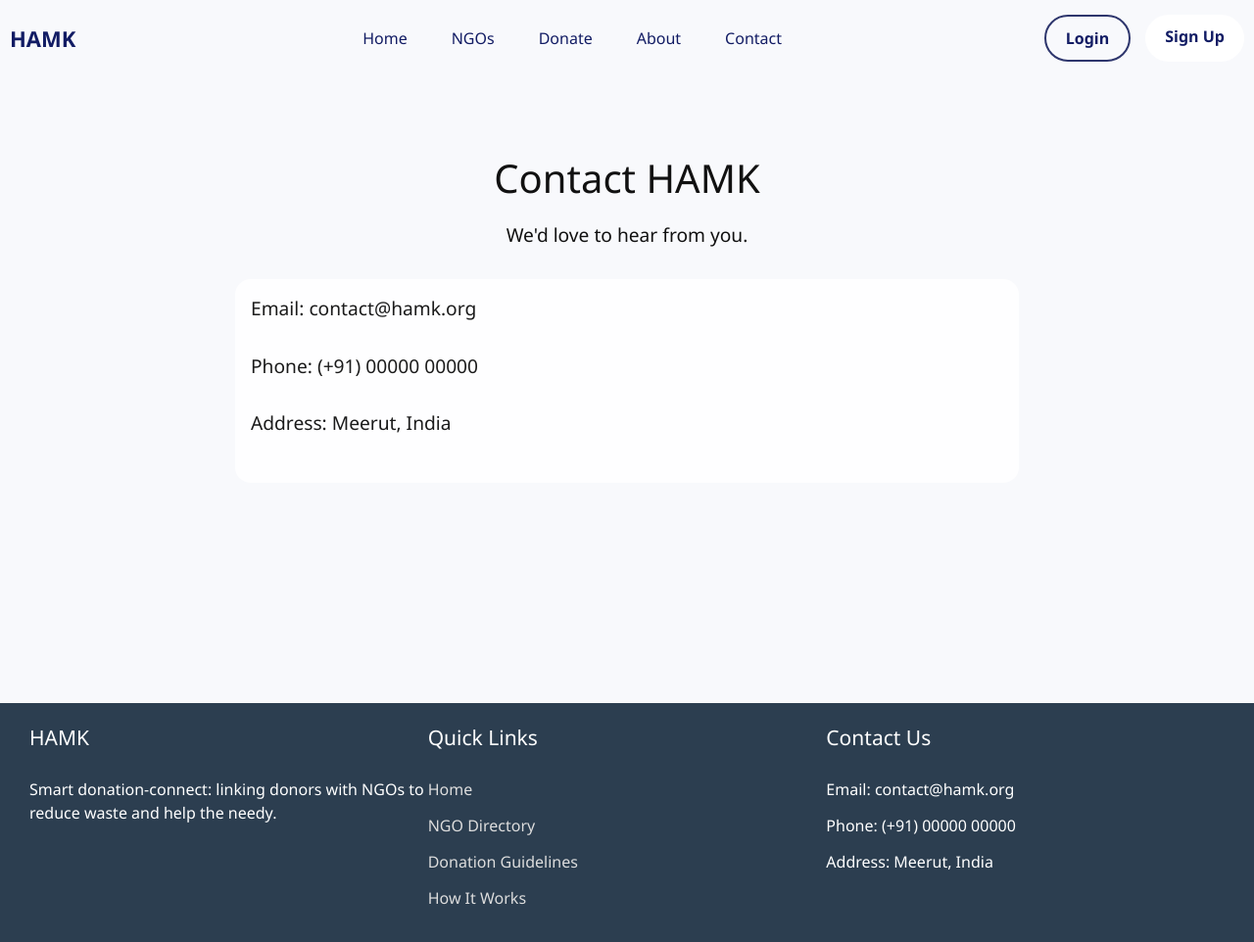
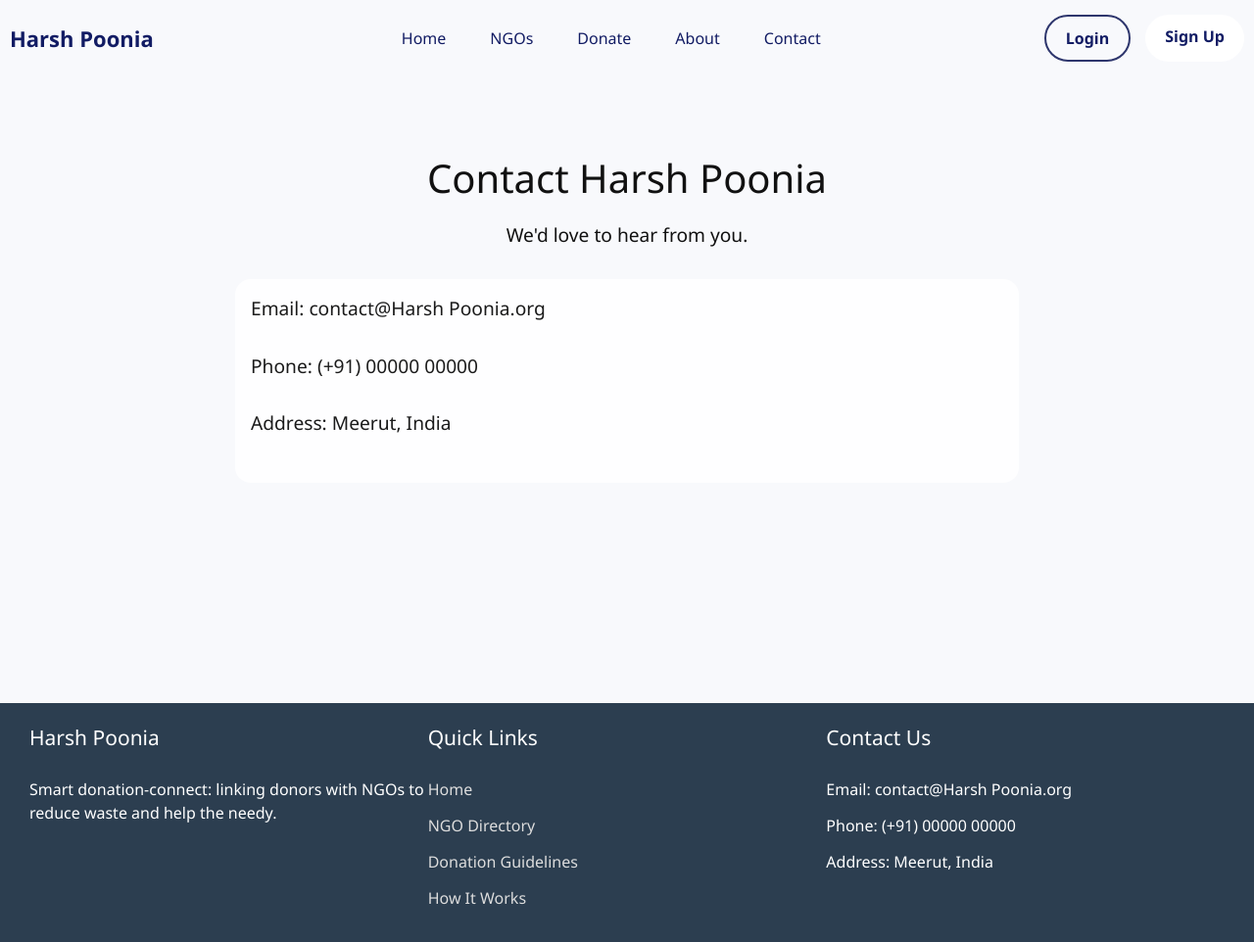
Before and after one commit to Harsh-Pooniaa/mini-project, a plain HTML site: page contact.html in a window 1280 px wide. Shown: the whole page at 98% size. Drawn offline with nearby package versions, Linux system fonts and the light colour scheme; a script that the page names is missing.

Commit message:
Update contact.html

```diff
--- a/contact.html
+++ b/contact.html
@@ -3,7 +3,7 @@
 <head>
     <meta charset="UTF-8">
     <meta name="viewport" content="width=device-width, initial-scale=1.0">
-    <title>HAMK - Contact</title>
+    <title>Harsh Poonia - Contact</title>
     <link rel="stylesheet" href="style.css">
     <script src="https://cdn.tailwindcss.com"></script>
     <script defer src="config.js"></script>
@@ -13,7 +13,7 @@
     <header>
         <div class="container">
             <div class="header-content">
-                <a href="index.html" class="brand">HAMK</a>
+                <a href="index.html" class="brand">Harsh Poonia</a>
                 <button class="menu-toggle" id="menu-toggle" aria-label="Open Menu">☰</button>
                 <nav id="nav-menu">
                     <ul>
@@ -35,10 +35,10 @@
     <section class="donate" style="background-image:none;background:#f8f9fc;color:#111;">
         <div class="container">
             <div class="donate-content">
-                <h1>Contact HAMK</h1>
+                <h1>Contact Harsh Poonia</h1>
                 <p>We'd love to hear from you.</p>
                 <div class="results" style="padding:16px;">
-                    <p>Email: contact@hamk.org</p>
+                    <p>Email: contact@Harsh Poonia.org</p>
                     <p>Phone: (+91) 00000 00000</p>
                     <p>Address: Meerut, India</p>
                 </div>
@@ -50,7 +50,7 @@
         <div class="container">
             <div class="footer-content">
                 <div class="footer-section">
-                    <h3>HAMK</h3>
+                    <h3>Harsh Poonia</h3>
                     <p>Smart donation-connect: linking donors with NGOs to reduce waste and help the needy.</p>
                 </div>
                 <div class="footer-section">
@@ -65,7 +65,7 @@
                 <div class="footer-section">
                     <h3>Contact Us</h3>
                     <ul>
-                        <li>Email: contact@hamk.org</li>
+                        <li>Email: contact@Harsh Poonia.org</li>
                         <li>Phone: (+91) 00000 00000</li>
                         <li>Address: Meerut, India</li>
                     </ul>
```
